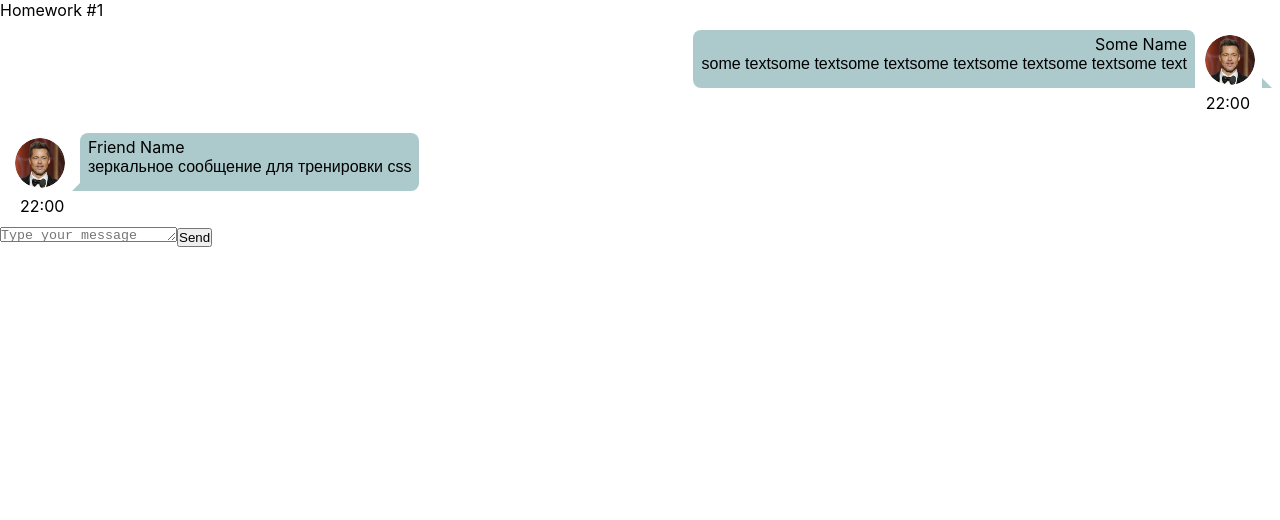
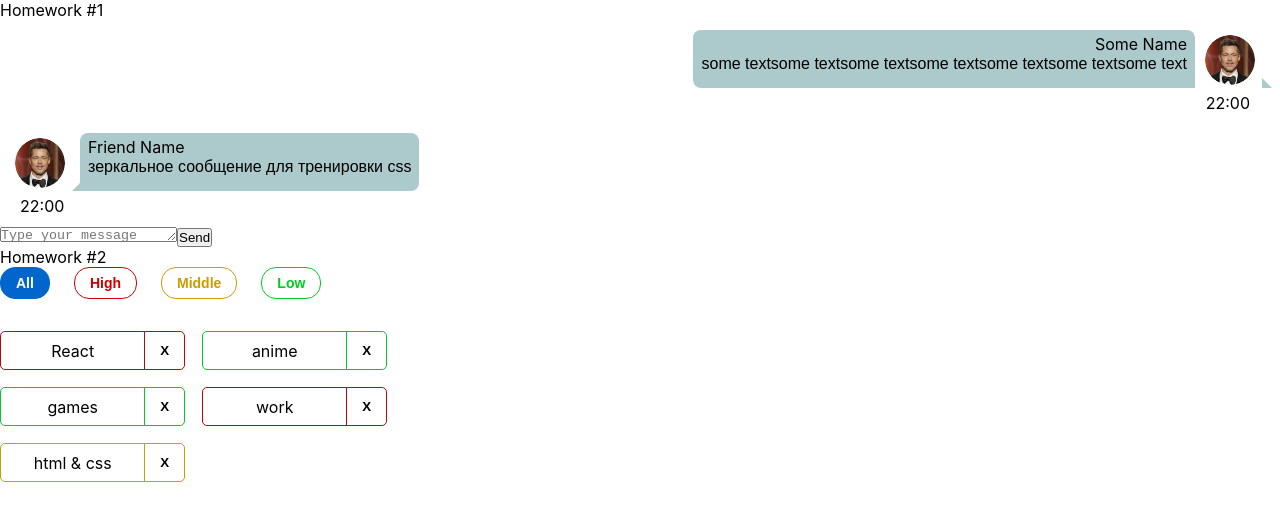
Before and after one commit to Red-K4tana/homework_2.0, a React (Create React App) app: page / in a window 1280 px wide. Shown: the top 520 px of the page. Built offline with nearby package versions, Linux system fonts and the light colour scheme.

Commit message:
hw02 completed

```diff
--- a/src/s1-main/App.tsx
+++ b/src/s1-main/App.tsx
@@ -1,13 +1,14 @@
 import React from 'react'
 import s from './App.module.css'
 import HW1 from '../s2-homeworks/hw01/HW1'
+import HW2 from "../s2-homeworks/hw02/HW2";
 
 function App() {
     return (
         <div className={s.App}>
             <HW1/>
             {/*раскомментировать по ходу выполнения*/}
-            {/*<HW2/>*/}
+            <HW2/>
             {/*<HW3/>*/}
             {/*<HW4/>*/}
 
--- a/src/s2-homeworks/hw02/HW2.tsx
+++ b/src/s2-homeworks/hw02/HW2.tsx
@@ -17,10 +17,10 @@ import s2 from '../../s1-main/App.module.css'
 * */
 
 // types
-export type AffairPriorityType = any // need to fix any
+export type AffairPriorityType = 'high' | 'middle' | 'low' // need to fix any
 export type AffairType = {
-    _id: any // need to fix any
-    name: any // need to fix any
+    _id: number // need to fix any
+    name: string // need to fix any
     priority: AffairPriorityType
 }
 export type FilterType = 'all' | AffairPriorityType
@@ -35,23 +35,23 @@ const defaultAffairs: any = [ // need to fix any
 ]
 
 // pure helper functions
-export const filterAffairs = (affairs: any, filter: any): any => { // need to fix any
-
-
-    return affairs // need to fix
+export const filterAffairs = (affairs: AffairType[], filter: FilterType): AffairType[] => { // need to fix any
+    if (filter === 'all') return affairs
+    return affairs.filter(f=>f.priority===filter)
+    // need to fix
 }
-export const deleteAffair = (affairs: any, _id: any): any => { // need to fix any
-
-    return affairs // need to fix
+export const deleteAffair = (affairs: AffairType[], _id: number): AffairType[] => { // need to fix any
+    return affairs.filter(x => x._id !== _id) // need to fix
 }
 
 function HW2() {
-    const [affairs, setAffairs] = useState<any>(defaultAffairs) // need to fix any
+    const [affairs, setAffairs] = useState<AffairType[]>(defaultAffairs) // need to fix any
     const [filter, setFilter] = useState<FilterType>('all')
 
     const filteredAffairs = filterAffairs(affairs, filter)
-    const deleteAffairCallback = (_id: any) => { // need to fix any
+    const deleteAffairCallback = (_id: number) => { // need to fix any
         // need to fix
+        setAffairs(deleteAffair(affairs, _id))
     }
 
     return (
--- a/src/s2-homeworks/hw02/affairs/Affairs.tsx
+++ b/src/s2-homeworks/hw02/affairs/Affairs.tsx
@@ -4,24 +4,28 @@ import {AffairType, FilterType} from '../HW2'
 import s from './Affairs.module.css'
 
 type AffairsPropsType = {
-    data: any // need to fix any
-    setFilter: any
-    deleteAffairCallback: any
+    data: AffairType[] // need to fix any
+    setFilter: (filter: FilterType) => void
+    deleteAffairCallback: (_id: number) => void
     filter: FilterType
 }
 
 function Affairs(props: AffairsPropsType) {
     const setAll = () => {
         // need to fix
+        props.setFilter('all')
     }
     const setHigh = () => {
         // need to fix
+        props.setFilter('high')
     }
     const setMiddle = () => {
         // need to fix
+        props.setFilter('middle')
     }
     const setLow = () => {
         // need to fix
+        props.setFilter('low')
     }
 
     const cnAll = s.button + ' ' + s.all + (props.filter === 'all' ? ' ' + s.active : '')
--- a/src/s2-homeworks/hw02/affairs/affair/Affair.tsx
+++ b/src/s2-homeworks/hw02/affairs/affair/Affair.tsx
@@ -6,12 +6,13 @@ import s2 from '../Affairs.module.css'
 type AffairPropsType = {
     // key не нужно типизировать
     affair: AffairType
-    deleteAffairCallback: any // need to fix any
+    deleteAffairCallback: (_id: number) =>  void// need to fix any
 }
 
 function Affair(props: AffairPropsType) {
     const deleteCallback = () => {
         // need to fix
+        props.deleteAffairCallback(props.affair._id)
     }
 
     const nameClass = s.name + ' ' + s2[props.affair.priority]
@@ -25,7 +26,7 @@ function Affair(props: AffairPropsType) {
       >
           <div id={'hw2-name-' + props.affair._id} className={nameClass}>
               {/*создаёт студент*/}
-
+              {props.affair.name}
               {/**/}
           </div>
           <div id={'hw2-priority-' + props.affair._id} hidden>
@@ -35,6 +36,7 @@ function Affair(props: AffairPropsType) {
           <button
             id={'hw2-button-delete-' + props.affair._id}
             className={buttonClass}
+            onClick={deleteCallback}
             // need to fix
 
           >
```
Lines whose indentation alone changed are shown as unchanged.
